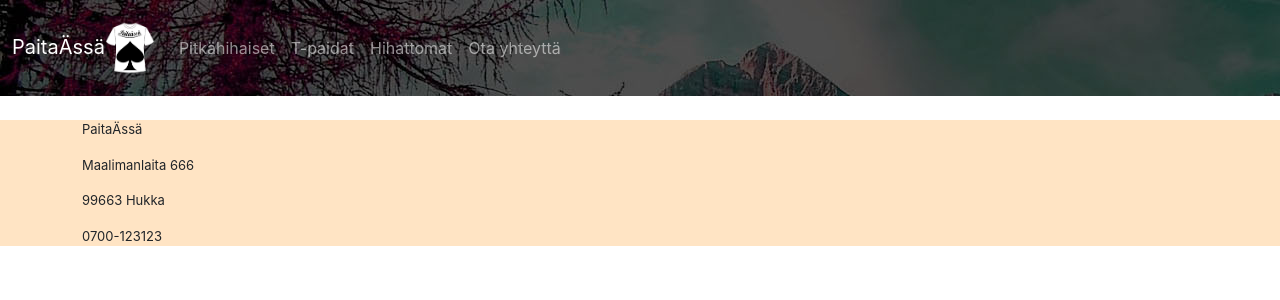
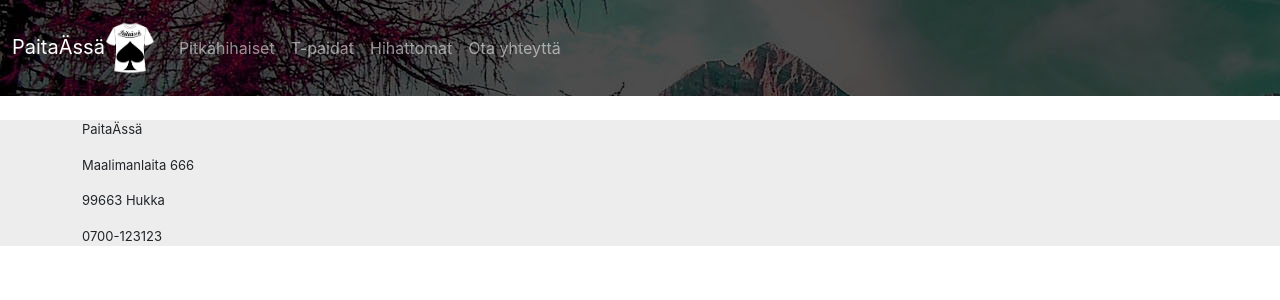
Before and after one commit to n0vaan00/verkkokauppa-react, a React (Create React App) app: page / in a window 1280 px wide. Shown: the top 300 px of the page. Built offline with nearby package versions, Linux system fonts and the light colour scheme.

Commit message:
footercolor

```diff
--- a/src/Footer.css
+++ b/src/Footer.css
@@ -1,5 +1,5 @@
 .footer {
-    background-color: bisque;
+    background-color: #EDEDED;
     font-size: small;
 
 }
```
